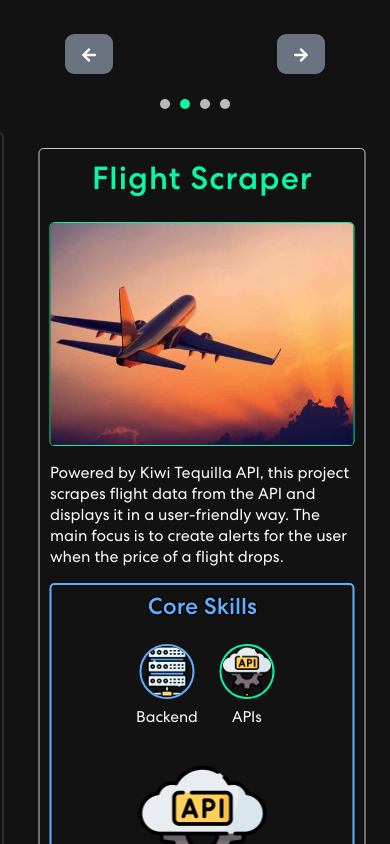
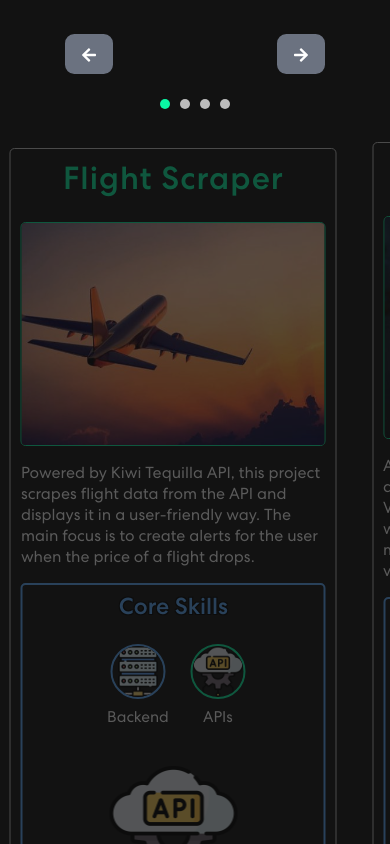
Before and after one commit to mateusb12/mateus_portfolio, a React (Create React App) app: page /mateus_portfolio/customcarousel in a window 390 px wide. Shown: the top 844 px of the page. Built offline with nearby package versions, Linux system fonts and the light colour scheme.

Commit message:
fixed carousel centering problem

```diff
--- a/src/components/Projects/CustomCarousel.js
+++ b/src/components/Projects/CustomCarousel.js
@@ -3,117 +3,78 @@ import database from "../../assets/img/skills_icons/database.png";
 import flask from "../../assets/img/skills_icons/old-flask.png";
 import pandas from "../../assets/img/skills_icons/pandas.png";
 import java from "../../assets/img/skills_icons/java.png";
-import React, { useEffect, useState } from 'react';
+import React, {useEffect, useRef, useState} from 'react';
 import { FaArrowLeft, FaArrowRight } from 'react-icons/fa';
 import ProjectCard from "./ProjectCard";
 
+
 const CustomCarousel = ({ children }) => {
-    const [currentIndex, setCurrentIndex] = useState(1);
+    const containerRef = useRef(null);
+    // Store a ref for every slide so we can measure its offset.
+    const slideRefs = useRef([]);
+    const [currentIndex, setCurrentIndex] = useState(0);
+    const [offset, setOffset] = useState(0);
+    const totalSlides = React.Children.count(children);
     const [touchPosition, setTouchPosition] = useState(null);
-    const [windowWidth, setWindowWidth] = useState(window.innerWidth);
 
-    const totalSlides = React.Children.count(children);
-
-    const getMaximumOffset = (windowWidth, totalSlides) => {
-        if (windowWidth > 700) {
-            if (totalSlides === 5) {
-                return 100;
-            } else if (totalSlides === 4) {
-                return 75;
-            } else if (totalSlides === 3) {
-                return 55;
-            }
-        } else {
-            if (totalSlides === 5) {
-                return 97;
-            } else if (totalSlides === 4) {
-                return 145;
-            } else if (totalSlides === 3) {
-                return 95;
-            }
+    // Compute offset to center active slide based on its offsetLeft from the track.
+    const computeOffset = () => {
+        if (containerRef.current && slideRefs.current[currentIndex]) {
+            const containerWidth = containerRef.current.offsetWidth;
+            const activeSlide = slideRefs.current[currentIndex];
+            // The formula below calculates the translation needed so that:
+            // activeSlide.offsetLeft is shifted by (containerWidth/2 - activeSlide.offsetWidth/2)
+            // This effectively centers the active slide within the container.
+            const newOffset =
+                -(activeSlide.offsetLeft - (containerWidth / 2 - activeSlide.offsetWidth / 2));
+            setOffset(newOffset);
         }
-        return 100; // Default value
     };
 
-    const translationMap = React.useMemo(() => {
-        const centerIndex = (totalSlides - 1) / 2;
-        const maximumOffset = getMaximumOffset(windowWidth, totalSlides);
-        const step = maximumOffset / centerIndex;
-        const map = {};
-        for (let i = 0; i < totalSlides; i++) {
-            map[i] = `${(centerIndex - i) * step}%`;
-        }
-        return map;
-    }, [totalSlides, windowWidth]);
+    useEffect(() => {
+        computeOffset();
+        // eslint-disable-next-line react-hooks/exhaustive-deps
+    }, [currentIndex, children]);
 
     useEffect(() => {
         const handleResize = () => {
-            setWindowWidth(window.innerWidth);
+            computeOffset();
         };
-
         window.addEventListener('resize', handleResize);
-
-        // Cleanup
-        return () => {
-            window.removeEventListener('resize', handleResize);
-        };
+        handleResize();
+        return () => window.removeEventListener('resize', handleResize);
+        // eslint-disable-next-line react-hooks/exhaustive-deps
     }, []);
 
-    const getStyleForCarouselInner = () => {
-        if (windowWidth <= 700) {
-            return { width: '100%' };
-        } else if (windowWidth === 375) {
-            return { width: '75%' };
-        } else if (windowWidth <= 1521) {
-            return { width: '50%' };
-        } else {
-            return { width: '47%' };
-        }
-    };
-
     const nextSlide = () => {
-        const newIndex = (currentIndex + 1) % totalSlides;
-        setCurrentIndex(newIndex);
+        setCurrentIndex((prev) => (prev + 1) % totalSlides);
     };
 
     const prevSlide = () => {
-        const newIndex = (currentIndex - 1 + totalSlides) % totalSlides;
-        setCurrentIndex(newIndex);
+        setCurrentIndex((prev) => (prev - 1 + totalSlides) % totalSlides);
     };
 
     const handleTouchStart = (e) => {
-        const touchDown = e.touches[0].clientX;
-        setTouchPosition(touchDown);
+        setTouchPosition(e.touches[0].clientX);
     };
 
     const handleTouchMove = (e) => {
-        const touchDown = touchPosition;
-
-        if (touchDown === null) {
-            return;
-        }
-
-        const currentTouch = e.touches[0].clientX;
-        const diff = touchDown - currentTouch;
-
+        if (touchPosition === null) return;
+        const diff = touchPosition - e.touches[0].clientX;
         if (diff > 5) {
             nextSlide();
-        }
-
-        if (diff < -5) {
+        } else if (diff < -5) {
             prevSlide();
         }
-
         setTouchPosition(null);
     };
 
     return (
         <section className="projects" id="projects">
-            <div className="custom-carousel">
+            <div className="custom-carousel" ref={containerRef}>
                 <div className="carousel-wrapper">
                     <div
                         className="carousel-inner"
-                        style={getStyleForCarouselInner()}
                         onTouchStart={handleTouchStart}
                         onTouchMove={handleTouchMove}
                     >
@@ -136,10 +97,19 @@ const CustomCarousel = ({ children }) => {
                         </div>
                         <div
                             className="carousel-track"
-                            style={{ transform: `translateX(${translationMap[currentIndex]})` }}
+                            style={{
+                                display: 'flex',
+                                transition: 'transform 0.3s ease',
+                                transform: `translateX(${offset}px)`,
+                            }}
                         >
                             {React.Children.map(children, (child, index) => (
-                                <div className="carousel-slide" key={index}>
+                                <div
+                                    className="carousel-slide"
+                                    // Save a ref for each slide for measurement.
+                                    ref={(el) => (slideRefs.current[index] = el)}
+                                    data-index={index}
+                                >
                                     {React.cloneElement(child, { isActive: index === currentIndex })}
                                 </div>
                             ))}
@@ -151,7 +121,7 @@ const CustomCarousel = ({ children }) => {
     );
 };
 
-// Card Component Logic
+
 const Card = ({ item }) => (
     <div className="carousel-content">
         <div className="carousel-image-container">
@@ -165,7 +135,6 @@ const Card = ({ item }) => (
     </div>
 );
 
-// Sample data
 const data = [
     {
         name: 'Placeholder Database',
@@ -189,7 +158,6 @@ const data = [
     },
 ];
 
-// Main Component that uses CustomCarousel and Card
 const CarouselWithCards = () => {
     const cards = data.map((item, index) => <Card key={index} item={item} />);
 
```
